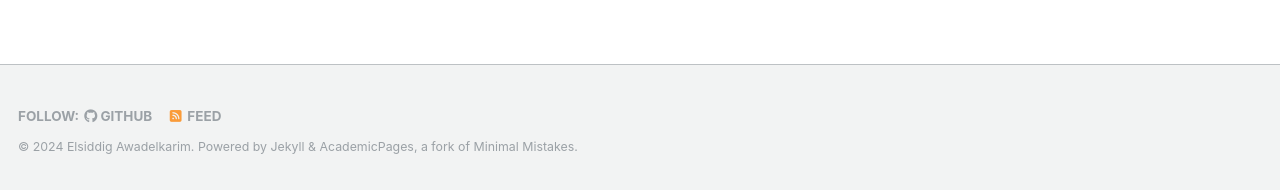
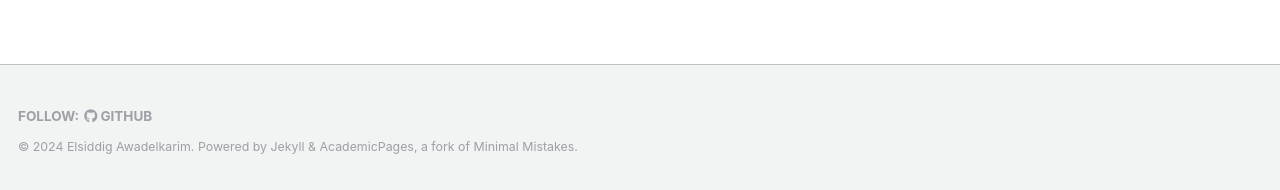
Before and after one commit to siddigss/siddigss.github.io, a Jekyll site: the page built from _pages/about.md, in a window 1280 px wide and 900 px high, scrolled down 616 px. Shown: the part 707-897 px from the top of the window. Built offline with Jekyll 4.4.1, drawn with Linux system fonts in a browser that asks for light colours; some web fonts are replaced.

Commit message:
Update _config.yml

```diff
--- a/_config.yml
+++ b/_config.yml
@@ -108,7 +108,7 @@ staticman:
       options:
         format           : "iso8601" # "iso8601" (default), "timestamp-seconds", "timestamp-milliseconds"
 atom_feed:
-  hide                   : false     # change to true to hide the RSS feed in the footer
+  hide                   : true     # change to true to hide the RSS feed in the footer
   path                   : # blank (default) uses feed.xml
 
 
```
